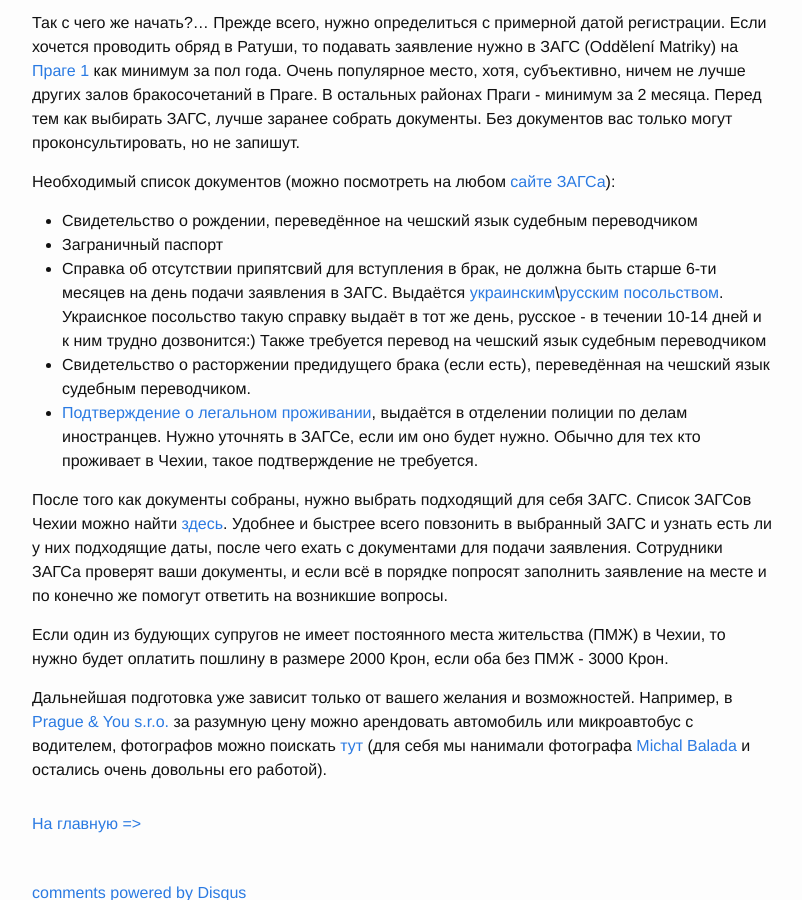
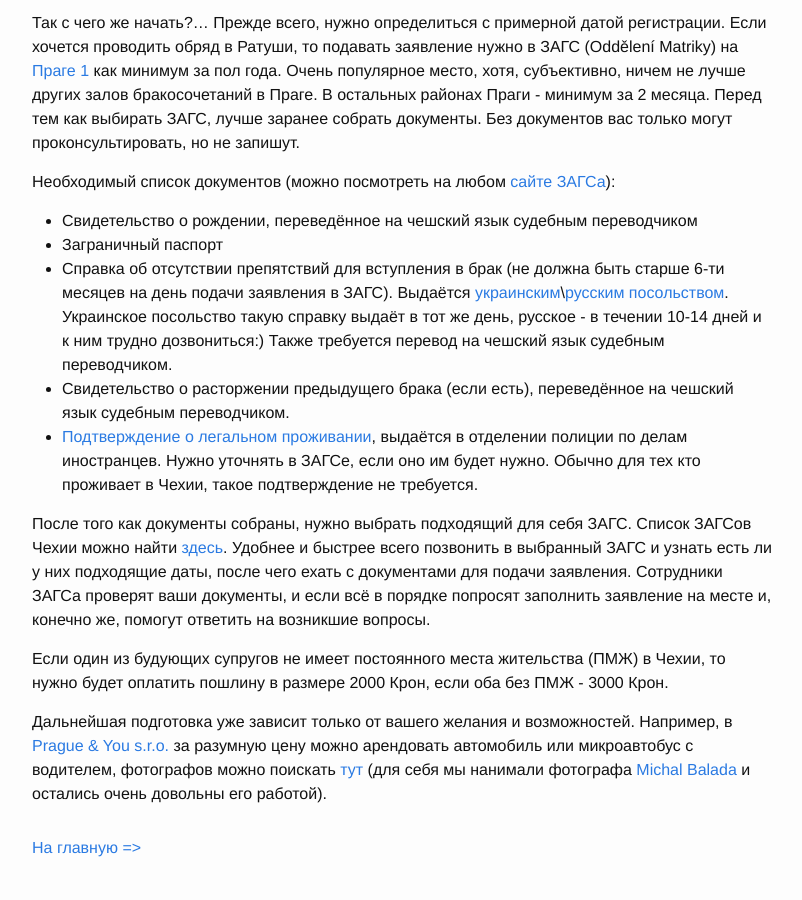
Before and after one commit to basementcz/grechka, a Jekyll site: the page built from _posts/2015-03-02-svatba.markdown, in a window 1280 px wide and 900 px high, scrolled down 315 px. Shown: the whole window, without its empty margins (238-1040 px from the left). Built offline with Jekyll 4.4.1, drawn with Linux system fonts in a browser that asks for light colours; comment, search, counter and statistics services are not loaded.

Commit message:
Update 2015-03-02-svatba.markdown

```diff
--- a/_posts/2015-03-02-svatba.markdown
+++ b/_posts/2015-03-02-svatba.markdown
@@ -11,28 +11,25 @@
 
 Рассмотрим вариант с Прагой. В других городах будет аналогично, и думаю, проще с резервацией.
 
-Так с чего же начать?... Прежде всего, нужно определиться с примерной датой регистрации. Если хочется проводить обряд в Ратуши, то подавать заявление нужно в ЗАГС (Oddělení Matriky) на
-<a href="http://www.praha1.cz/cps/psv-odbory-uzavreni-manzelstvi.html">Праге 1</a> как минимум за пол года. Очень популярное место, хотя, субъективно, ничем не лучше других залов бракосочетаний в Праге.
-В остальных районах Праги - минимум за 2 месяца. Перед тем как выбирать ЗАГС, лучше заранее собрать документы. Без документов вас только могут проконсультировать, но не запишут.
+Так с чего же начать?… Прежде всего, нужно определиться с примерной датой регистрации. Если хочется проводить обряд в Ратуши, то подавать заявление нужно в ЗАГС (Oddělení Matriky) на
+<a href="http://www.praha1.cz/cps/psv-odbory-uzavreni-manzelstvi.html" target="_blank">Праге 1</a> как минимум за пол года. Очень популярное место, хотя, субъективно, ничем не лучше других залов бракосочетаний в Праге. В остальных районах Праги - минимум за 2 месяца. Перед тем как выбирать ЗАГС, лучше заранее собрать документы. Без документов вас только могут проконсультировать, но не запишут.
 
-<p>Необходимый список документов (можно посмотреть на любом <a href="http://www.praha1.cz/cps/psv-odbory-uzavreni-manzelstvi.html">сайте ЗАГСа</a>):
+<p>Необходимый список документов (можно посмотреть на любом <a href="http://www.praha1.cz/cps/psv-odbory-uzavreni-manzelstvi.html" target="_blank">сайте ЗАГСа</a>):
 <ul>
 <li>Свидетельство о рождении, переведённое на чешский язык судебным переводчиком</li>
 <li>Заграничный паспорт</li>
-<li>Справка об отсутствии припятсвий для вступления в брак, не должна быть старше 6-ти месяцев на день подачи заявления в ЗАГС. Выдаётся <a href="http://czechia.mfa.gov.ua/">украинским</a>\<a href="http://www.czech.mid.ru/">русским посольством</a>.
-Украиснкое посольство такую справку выдаёт в тот же день, русское - в течении 10-14 дней и к ним трудно дозвонится:) Также требуется перевод на чешский язык судебным переводчиком</li>
-<li>Свидетельство о расторжении предидущего брака (если есть), переведённая на чешский язык судебным переводчиком.</li>
-<li><a href="http://www.mvcr.cz/clanek/vydavani-potvrzeni-o-opravnenosti-pobytu-za-ucelem-uzavreni-snatku-registrovaneho-partnerstvi-od-24-cervna-2014.aspx">Подтверждение о
-легальном проживании</a>, выдаётся в отделении полиции по делам иностранцев. Нужно уточнять в ЗАГСе, если им оно будет нужно. Обычно для тех кто проживает в Чехии, такое подтверждение не требуется.</li>
+<li>Справка об отсутствии препятствий для вступления в брак (не должна быть старше 6-ти месяцев на день подачи заявления в ЗАГС). Выдаётся <a href="http://czechia.mfa.gov.ua/" target="_blank">украинским</a>\<a href="http://www.czech.mid.ru/" target="_blank">русским посольством</a>.
+Украинское посольство такую справку выдаёт в тот же день, русское - в течении 10-14 дней и к ним трудно дозвониться:) Также требуется перевод на чешский язык судебным переводчиком.</li>
+<li>Свидетельство о расторжении предыдущего брака (если есть), переведённое на чешский язык судебным переводчиком.</li>
+<li><a href="http://www.mvcr.cz/clanek/vydavani-potvrzeni-o-opravnenosti-pobytu-za-ucelem-uzavreni-snatku-registrovaneho-partnerstvi-od-24-cervna-2014.aspx" target="_blank">Подтверждение о легальном проживании</a>, выдаётся в отделении полиции по делам иностранцев. Нужно уточнять в ЗАГСе, если оно им будет нужно. Обычно для тех кто проживает в Чехии, такое подтверждение не требуется.</li>
 </ul>
 </p>
 
-После того как документы собраны, нужно выбрать подходящий для себя ЗАГС. Список ЗАГСов Чехии можно найти <a href="http://www.statnisprava.cz/rstsp/ciselniky.nsf/i/d0054">здесь</a>.
-Удобнее и быстрее всего повзонить в выбранный ЗАГС и узнать есть ли у них подходящие даты, после чего ехать с документами для подачи заявления. Сотрудники ЗАГСа проверят ваши документы, и
-если всё в порядке попросят заполнить заявление на месте и по конечно же помогут ответить на возникшие вопросы.
+После того как документы собраны, нужно выбрать подходящий для себя ЗАГС. Список ЗАГСов Чехии можно найти <a href="http://www.statnisprava.cz/rstsp/ciselniky.nsf/i/d0054" target="_blank">здесь</a>.
+Удобнее и быстрее всего позвонить в выбранный ЗАГС и узнать есть ли у них подходящие даты, после чего ехать с документами для подачи заявления. Сотрудники ЗАГСа проверят ваши документы, и если всё в порядке попросят заполнить заявление на месте и, конечно же, помогут ответить на возникшие вопросы.
 
 Если один из будующих супругов не имеет постоянного места жительства (ПМЖ) в Чехии, то нужно будет оплатить пошлину в размере 2000 Крон, если оба без ПМЖ - 3000 Крон.
 
-Дальнейшая подготовка уже зависит только от вашего желания и возможностей. Например, в <a href="http://www.private-cars.cz/o-nas-prague.htm">Prague & You s.r.o.</a>
-за разумную цену можно арендовать автомобиль или микроавтобус с водителем, фотографов можно поискать <a href="http://www.svatebni-fotografove.info/category/ceska-republika/">тут</a>
-(для себя мы нанимали фотографа <a href="http://www.michalbalada.com/">Michal Balada</a> и остались очень довольны его работой).
+Дальнейшая подготовка уже зависит только от вашего желания и возможностей. Например, в <a href="http://www.private-cars.cz/o-nas-prague.htm" target="_blank">Prague & You s.r.o.</a>
+за разумную цену можно арендовать автомобиль или микроавтобус с водителем, фотографов можно поискать <a href="http://www.svatebni-fotografove.info/category/ceska-republika/" target="_blank">тут</a>
+(для себя мы нанимали фотографа <a href="http://www.michalbalada.com/" target="_blank">Michal Balada</a> и остались очень довольны его работой).
```
